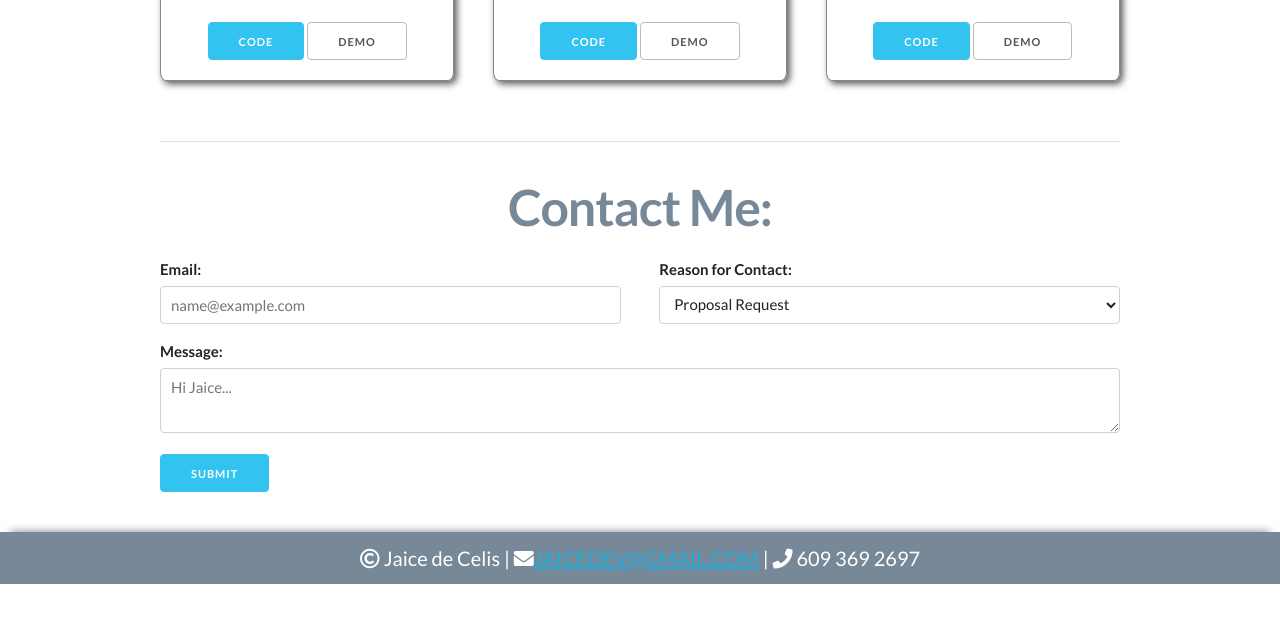
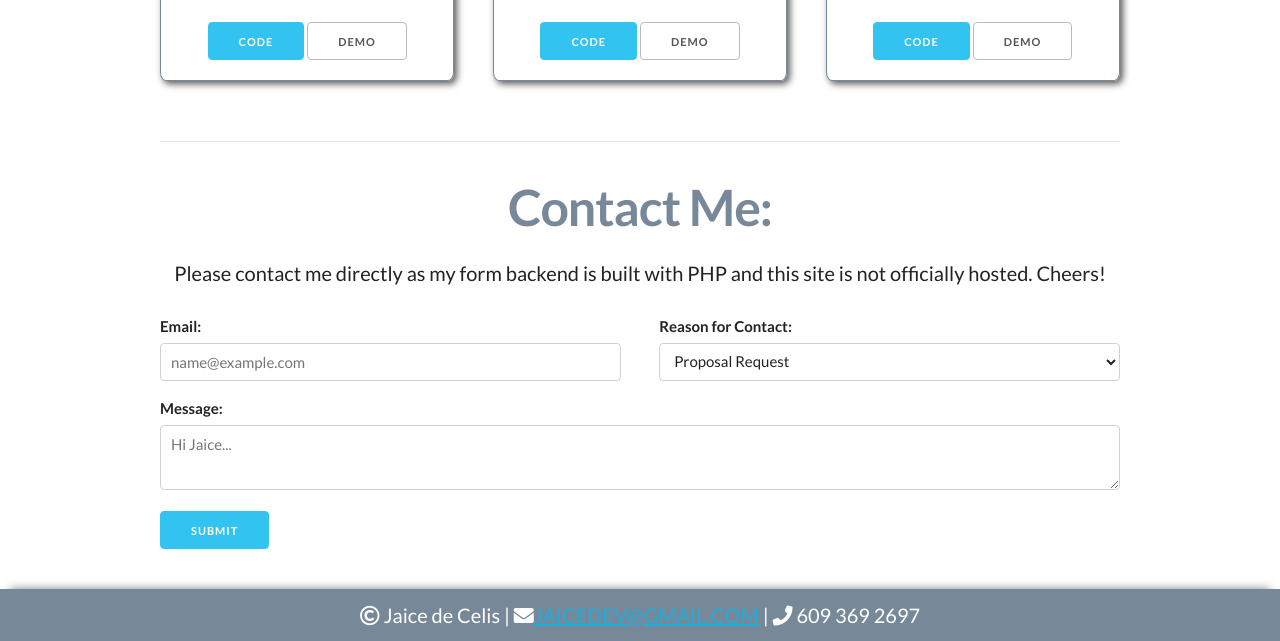
Before and after one commit to jaicedev/photo-grid-application, a plain HTML site: page index.html in a window 1280 px wide. Shown: the part 2701-3342 px from the top of the page. Before the commit the page ends 3285 px from the top, so only its background shows below. Drawn offline with Linux system fonts and the light colour scheme.

Commit message:
Added Form Disclaimer

```diff
--- a/index.html
+++ b/index.html
@@ -150,6 +150,7 @@ True</code></pre> -->
     <div class="contact">
         <div class="container">
             <h1 class="stack">Contact Me:</h1>
+            <p class="about-info">Please contact me directly as my form backend is built with PHP and this site is not officially hosted. Cheers!</p>
             <form action="">
                 <div class="row">
                     <div class="six columns">
```
